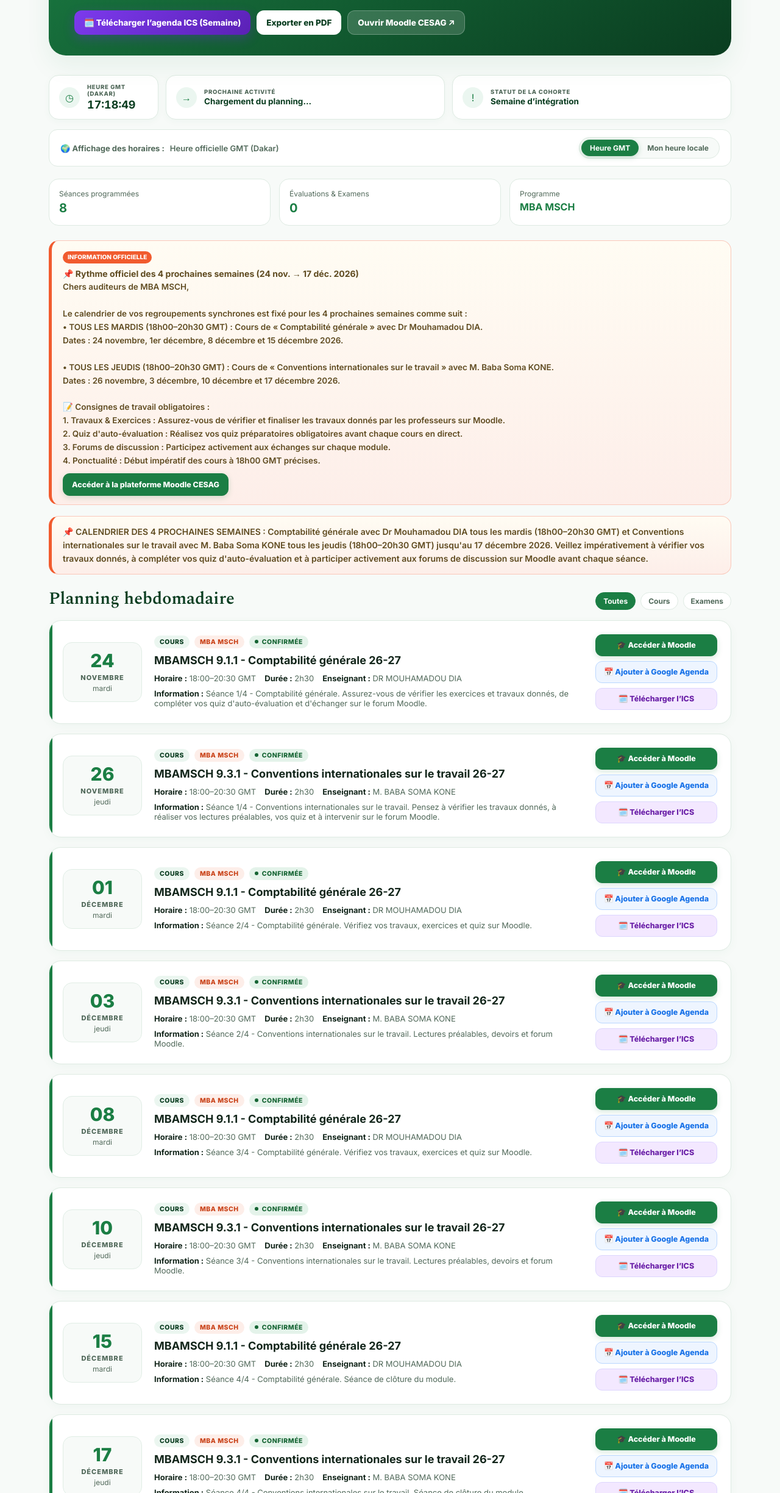
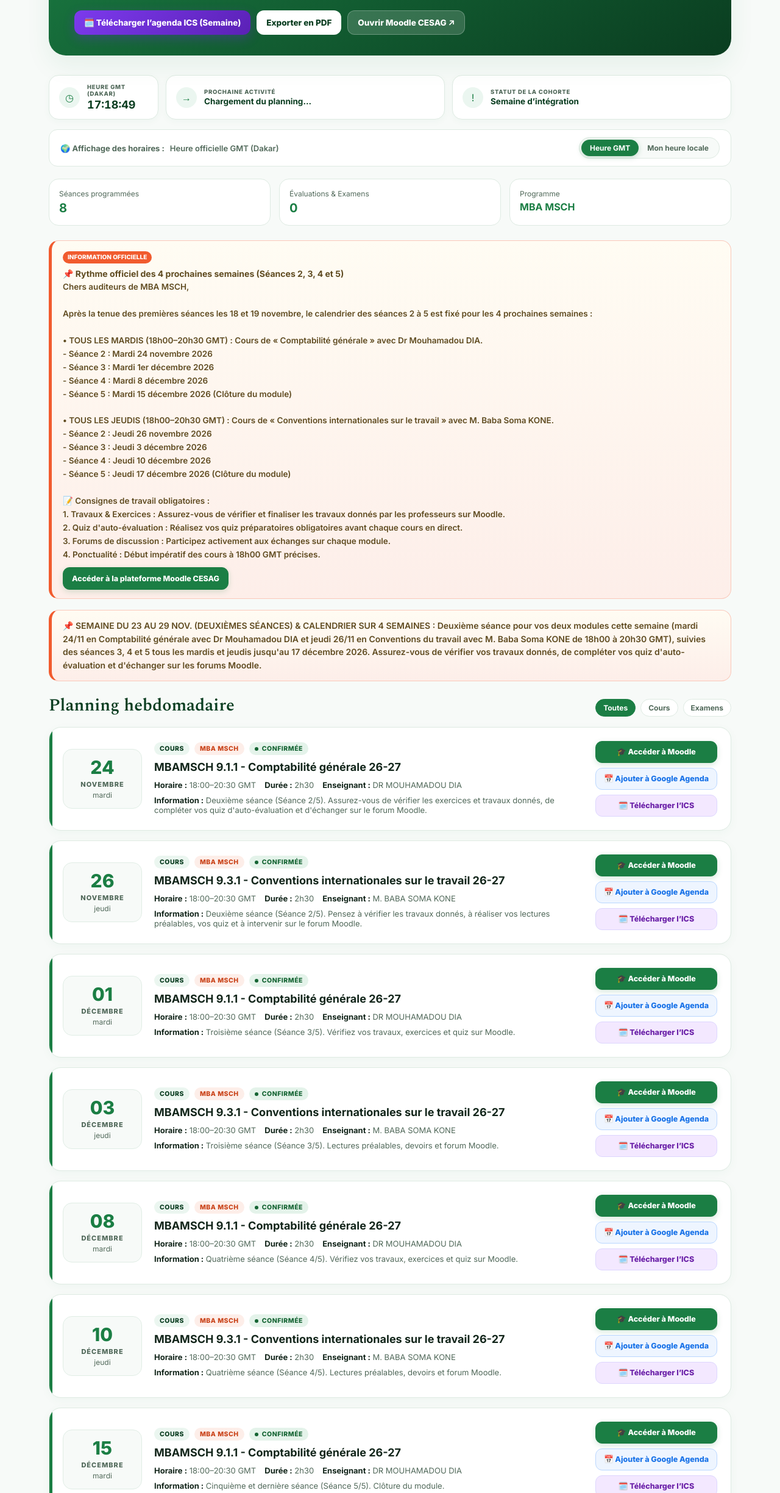
Before and after one commit to oscarkakpo-create/Planningcesagonline26-27, a plain HTML site: page mba-msch/index.html in a window 1280 px wide. Shown: the part 352-2800 px from the top of the page at 61% size. Drawn offline with nearby package versions, Linux system fonts and the light colour scheme.

Commit message:
fix(mba-msch): ajustement numerotation des seances (Seance 2/5 a 5/5) pour Compta et Conventions

```diff
--- a/data/mba-msch.json
+++ b/data/mba-msch.json
@@ -3,16 +3,16 @@
   "program_name": "MBA Management Stratégique du Capital Humain",
   "program_short": "MBA MSCH",
   "cohort": "Promotion 2026–2027",
-  "week_label": "Semaine du 23 au 29 nov. 2026 & Planning des 4 prochaines semaines",
+  "week_label": "Semaine du 23 au 29 nov. 2026 (Séances 2) & Planning des 4 prochaines semaines",
   "week_file_label": "planning_4_prochaines_semaines_mba_msch",
   "updated_label": "20 novembre 2026",
   "is_new": true,
-  "published_at": "2026-11-20T17:10:00Z",
-  "week_message": "📌 CALENDRIER DES 4 PROCHAINES SEMAINES : Comptabilité générale avec Dr Mouhamadou DIA tous les mardis (18h00–20h30 GMT) et Conventions internationales sur le travail avec M. Baba Soma KONE tous les jeudis (18h00–20h30 GMT) jusqu'au 17 décembre 2026. Veillez impérativement à vérifier vos travaux donnés, à compléter vos quiz d'auto-évaluation et à participer activement aux forums de discussion sur Moodle avant chaque séance.",
+  "published_at": "2026-11-20T17:18:00Z",
+  "week_message": "📌 SEMAINE DU 23 AU 29 NOV. (DEUXIÈMES SÉANCES) & CALENDRIER SUR 4 SEMAINES : Deuxième séance pour vos deux modules cette semaine (mardi 24/11 en Comptabilité générale avec Dr Mouhamadou DIA et jeudi 26/11 en Conventions du travail avec M. Baba Soma KONE de 18h00 à 20h30 GMT), suivies des séances 3, 4 et 5 tous les mardis et jeudis jusqu'au 17 décembre 2026. Assurez-vous de vérifier vos travaux donnés, de compléter vos quiz d'auto-évaluation et d'échanger sur les forums Moodle.",
   "information_blocks": [
     {
-      "title": "📌 Rythme officiel des 4 prochaines semaines (24 nov. → 17 déc. 2026)",
-      "text": "Chers auditeurs de MBA MSCH,\n\nLe calendrier de vos regroupements synchrones est fixé pour les 4 prochaines semaines comme suit :\n• TOUS LES MARDIS (18h00–20h30 GMT) : Cours de « Comptabilité générale » avec Dr Mouhamadou DIA.\n  Dates : 24 novembre, 1er décembre, 8 décembre et 15 décembre 2026.\n\n• TOUS LES JEUDIS (18h00–20h30 GMT) : Cours de « Conventions internationales sur le travail » avec M. Baba Soma KONE.\n  Dates : 26 novembre, 3 décembre, 10 décembre et 17 décembre 2026.\n\n📝 Consignes de travail obligatoires :\n1. Travaux & Exercices : Assurez-vous de vérifier et finaliser les travaux donnés par les professeurs sur Moodle.\n2. Quiz d'auto-évaluation : Réalisez vos quiz préparatoires obligatoires avant chaque cours en direct.\n3. Forums de discussion : Participez activement aux échanges sur chaque module.\n4. Ponctualité : Début impératif des cours à 18h00 GMT précises.",
+      "title": "📌 Rythme officiel des 4 prochaines semaines (Séances 2, 3, 4 et 5)",
+      "text": "Chers auditeurs de MBA MSCH,\n\nAprès la tenue des premières séances les 18 et 19 novembre, le calendrier des séances 2 à 5 est fixé pour les 4 prochaines semaines :\n\n• TOUS LES MARDIS (18h00–20h30 GMT) : Cours de « Comptabilité générale » avec Dr Mouhamadou DIA.\n  - Séance 2 : Mardi 24 novembre 2026\n  - Séance 3 : Mardi 1er décembre 2026\n  - Séance 4 : Mardi 8 décembre 2026\n  - Séance 5 : Mardi 15 décembre 2026 (Clôture du module)\n\n• TOUS LES JEUDIS (18h00–20h30 GMT) : Cours de « Conventions internationales sur le travail » avec M. Baba Soma KONE.\n  - Séance 2 : Jeudi 26 novembre 2026\n  - Séance 3 : Jeudi 3 décembre 2026\n  - Séance 4 : Jeudi 10 décembre 2026\n  - Séance 5 : Jeudi 17 décembre 2026 (Clôture du module)\n\n📝 Consignes de travail obligatoires :\n1. Travaux & Exercices : Assurez-vous de vérifier et finaliser les travaux donnés par les professeurs sur Moodle.\n2. Quiz d'auto-évaluation : Réalisez vos quiz préparatoires obligatoires avant chaque cours en direct.\n3. Forums de discussion : Participez activement aux échanges sur chaque module.\n4. Ponctualité : Début impératif des cours à 18h00 GMT précises.",
       "link": "https://formations.cesagonline.com/",
       "link_label": "Accéder à la plateforme Moodle CESAG"
     }
@@ -30,7 +30,7 @@
       "status": "confirmed",
       "moodle": "https://formations.cesagonline.com/course/view.php?id=1841",
       "room": "",
-      "notes": "Séance 1/4 - Comptabilité générale. Assurez-vous de vérifier les exercices et travaux donnés, de compléter vos quiz d'auto-évaluation et d'échanger sur le forum Moodle."
+      "notes": "Deuxième séance (Séance 2/5). Assurez-vous de vérifier les exercices et travaux donnés, de compléter vos quiz d'auto-évaluation et d'échanger sur le forum Moodle."
     },
     {
       "id": "mbamsch-2627-w2-jeudi",
@@ -44,7 +44,7 @@
       "status": "confirmed",
       "moodle": "https://formations.cesagonline.com/course/view.php?id=1842",
       "room": "",
-      "notes": "Séance 1/4 - Conventions internationales sur le travail. Pensez à vérifier les travaux donnés, à réaliser vos lectures préalables, vos quiz et à intervenir sur le forum Moodle."
+      "notes": "Deuxième séance (Séance 2/5). Pensez à vérifier les travaux donnés, à réaliser vos lectures préalables, vos quiz et à intervenir sur le forum Moodle."
     },
     {
       "id": "mbamsch-2627-w3-mardi",
@@ -58,7 +58,7 @@
       "status": "confirmed",
       "moodle": "https://formations.cesagonline.com/course/view.php?id=1841",
       "room": "",
-      "notes": "Séance 2/4 - Comptabilité générale. Vérifiez vos travaux, exercices et quiz sur Moodle."
+      "notes": "Troisième séance (Séance 3/5). Vérifiez vos travaux, exercices et quiz sur Moodle."
     },
     {
       "id": "mbamsch-2627-w3-jeudi",
@@ -72,7 +72,7 @@
       "status": "confirmed",
       "moodle": "https://formations.cesagonline.com/course/view.php?id=1842",
       "room": "",
-      "notes": "Séance 2/4 - Conventions internationales sur le travail. Lectures préalables, devoirs et forum Moodle."
+      "notes": "Troisième séance (Séance 3/5). Lectures préalables, devoirs et forum Moodle."
     },
     {
       "id": "mbamsch-2627-w4-mardi",
@@ -86,7 +86,7 @@
       "status": "confirmed",
       "moodle": "https://formations.cesagonline.com/course/view.php?id=1841",
       "room": "",
-      "notes": "Séance 3/4 - Comptabilité générale. Vérifiez vos travaux, exercices et quiz sur Moodle."
+      "notes": "Quatrième séance (Séance 4/5). Vérifiez vos travaux, exercices et quiz sur Moodle."
     },
     {
       "id": "mbamsch-2627-w4-jeudi",
@@ -100,7 +100,7 @@
       "status": "confirmed",
       "moodle": "https://formations.cesagonline.com/course/view.php?id=1842",
       "room": "",
-      "notes": "Séance 3/4 - Conventions internationales sur le travail. Lectures préalables, devoirs et forum Moodle."
+      "notes": "Quatrième séance (Séance 4/5). Lectures préalables, devoirs et forum Moodle."
     },
     {
       "id": "mbamsch-2627-w5-mardi",
@@ -114,7 +114,7 @@
       "status": "confirmed",
       "moodle": "https://formations.cesagonline.com/course/view.php?id=1841",
       "room": "",
-      "notes": "Séance 4/4 - Comptabilité générale. Séance de clôture du module."
+      "notes": "Cinquième et dernière séance (Séance 5/5). Clôture du module."
     },
     {
       "id": "mbamsch-2627-w5-jeudi",
@@ -128,7 +128,7 @@
       "status": "confirmed",
       "moodle": "https://formations.cesagonline.com/course/view.php?id=1842",
       "room": "",
-      "notes": "Séance 4/4 - Conventions internationales sur le travail. Séance de clôture du module."
+      "notes": "Cinquième et dernière séance (Séance 5/5). Clôture du module."
     }
   ],
   "past_sessions": [
@@ -143,7 +143,8 @@
       "title": "MBAMSCH 9.1.1 - Comptabilité générale 26-27",
       "teacher": "DR MOUHAMADOU DIA",
       "status": "completed",
-      "moodle": "https://formations.cesagonline.com/course/view.php?id=1841"
+      "moodle": "https://formations.cesagonline.com/course/view.php?id=1841",
+      "notes": "Première séance (Séance 1/5)"
     },
     {
       "week_label": "Semaine du 16 au 22 novembre 2026",
@@ -156,7 +157,8 @@
       "title": "MBAMSCH 9.3.1 - Conventions internationales sur le travail 26-27",
       "teacher": "M. BABA SOMA KONE",
       "status": "completed",
-      "moodle": "https://formations.cesagonline.com/course/view.php?id=1842"
+      "moodle": "https://formations.cesagonline.com/course/view.php?id=1842",
+      "notes": "Première séance (Séance 1/5)"
     }
   ],
   "upcoming_week_label": "",
```
Also changed, not shown: index.html (+1 -1 lines), 2 other files.
